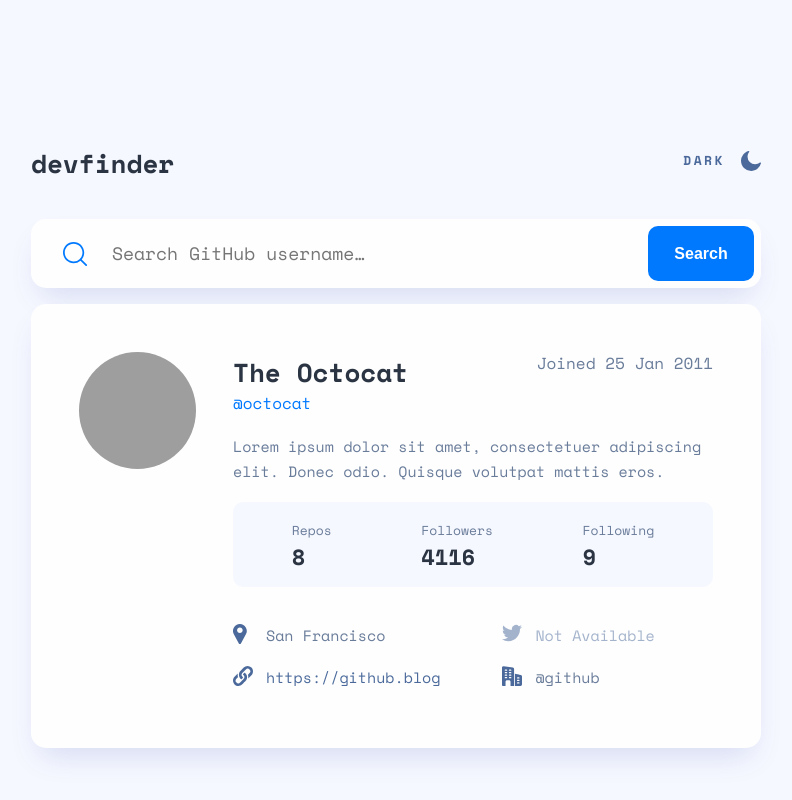
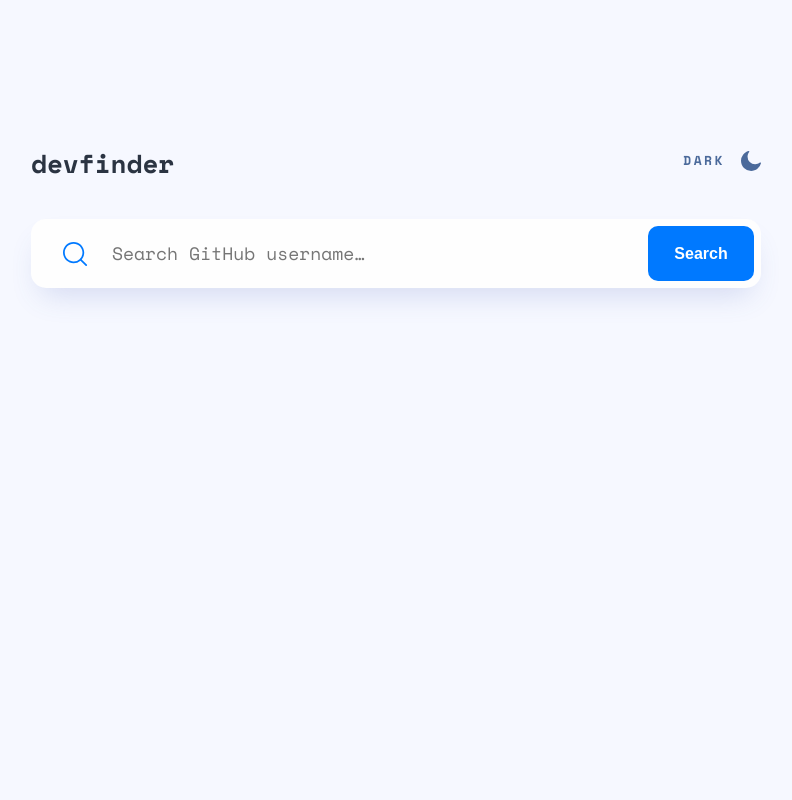
Before and after one commit to to-arda-kurt/github-devfinder-app, a React (Create React App) app: page / in a window 1280 px wide. Shown: the whole page, without its empty margins (244-1036 px from the left). Built offline with nearby package versions, Linux system fonts and the light colour scheme; grey boxes are pictures that could not be loaded.

Commit message:
Remove Dummy Data

```diff
--- a/public/index.html
+++ b/public/index.html
@@ -15,7 +15,7 @@
       href="https://fonts.googleapis.com/css2?family=Space+Mono:ital,wght@0,400;0,700;1,400;1,700&display=swap"
       rel="stylesheet"
     />
-    <title>DefFinder - Github User Search App</title>
+    <title>DevFinder - Github User Search App</title>
   </head>
   <body>
     <noscript>You need to enable JavaScript to run this app.</noscript>
--- a/src/components/SearchResult/index.js
+++ b/src/components/SearchResult/index.js
@@ -103,70 +103,7 @@
           </ResultFooter>
         </ResultWrapper>
       ) : (
-        <ResultWrapper>
-          <ResultHeader>
-            <ResultImg src={user.avatar_url} alt="" />
-            <ResultInfoDesktop>
-              <ResultHeaderName>
-                {user.name ? user.name : user.login}
-              </ResultHeaderName>
-              <ResultHeaderUser>@{user.login}</ResultHeaderUser>
-              <ResultHeaderDate>
-                Joined {day} {month} {year}
-              </ResultHeaderDate>
-            </ResultInfoDesktop>
-          </ResultHeader>
-          <ResultBio>
-            {user.bio
-              ? user.bio
-              : 'Lorem ipsum dolor sit amet, consectetuer adipiscing elit. Donec odio. Quisque volutpat mattis eros.'}
-          </ResultBio>
-          <ResultInfo>
-            <ResultInfoItem>
-              <ResultInfoHeader>Repos</ResultInfoHeader>
-              <p>{user.public_repos}</p>
-            </ResultInfoItem>
-            <ResultInfoItem>
-              <ResultInfoHeader>Followers</ResultInfoHeader>
-              <p>{user.followers}</p>
-            </ResultInfoItem>
-            <ResultInfoItem>
-              <ResultInfoHeader>Following</ResultInfoHeader>
-              <p>{user.following}</p>
-            </ResultInfoItem>
-          </ResultInfo>
-          <ResultFooter>
-            <ResultFooterCol>
-              <ResultFooterItem status={user.location ? 'active' : 'passive'}>
-                <LocationIcon />
-                <p>{user.location ? user.location : 'Not Available'}</p>
-              </ResultFooterItem>
-              <ResultFooterItem status={user.blog ? 'active' : 'passive'}>
-                <WebsiteIcon />
-                <a href={user.blog} target="_blank" rel="noreferrer">
-                  {user.blog ? user.blog : 'Not Available'}
-                </a>
-              </ResultFooterItem>
-            </ResultFooterCol>
-
-            <ResultFooterCol>
-              <ResultFooterItem
-                status={user.twitter_username ? 'active' : 'passive'}
-              >
-                <TwitterIcon />
-                <p>
-                  {user.twitter_username
-                    ? user.twitter_username
-                    : 'Not Available'}
-                </p>
-              </ResultFooterItem>
-              <ResultFooterItem status={user.company ? 'active' : 'passive'}>
-                <CompanyIcon />
-                <p>{user.company ? user.company : 'Not Available'}</p>
-              </ResultFooterItem>
-            </ResultFooterCol>
-          </ResultFooter>
-        </ResultWrapper>
+        ''
       )}
     </>
   );
--- a/src/context/MainState.js
+++ b/src/context/MainState.js
@@ -9,43 +9,7 @@
     searchText: '',
     isLoaded: false,
     theme: 'light',
-    user: {
-      login: 'octocat',
-      id: 583231,
-      node_id: 'MDQ6VXNlcjU4MzIzMQ==',
-      avatar_url: 'https://avatars.githubusercontent.com/u/583231?v=4',
-      gravatar_id: '',
-      url: 'https://api.github.com/users/octocat',
-      html_url: 'https://github.com/octocat',
-      followers_url: 'https://api.github.com/users/octocat/followers',
-      following_url:
-        'https://api.github.com/users/octocat/following{/other_user}',
-      gists_url: 'https://api.github.com/users/octocat/gists{/gist_id}',
-      starred_url:
-        'https://api.github.com/users/octocat/starred{/owner}{/repo}',
-      subscriptions_url: 'https://api.github.com/users/octocat/subscriptions',
-      organizations_url: 'https://api.github.com/users/octocat/orgs',
-      repos_url: 'https://api.github.com/users/octocat/repos',
-      events_url: 'https://api.github.com/users/octocat/events{/privacy}',
-      received_events_url:
-        'https://api.github.com/users/octocat/received_events',
-      type: 'User',
-      site_admin: false,
-      name: 'The Octocat',
-      company: '@github',
-      blog: 'https://github.blog',
-      location: 'San Francisco',
-      email: null,
-      hireable: null,
-      bio: null,
-      twitter_username: null,
-      public_repos: 8,
-      public_gists: 8,
-      followers: 4116,
-      following: 9,
-      created_at: '2011-01-25T18:44:36Z',
-      updated_at: '2021-10-22T14:27:39Z',
-    },
+    user: {},
     error: false,
   };
 
```
